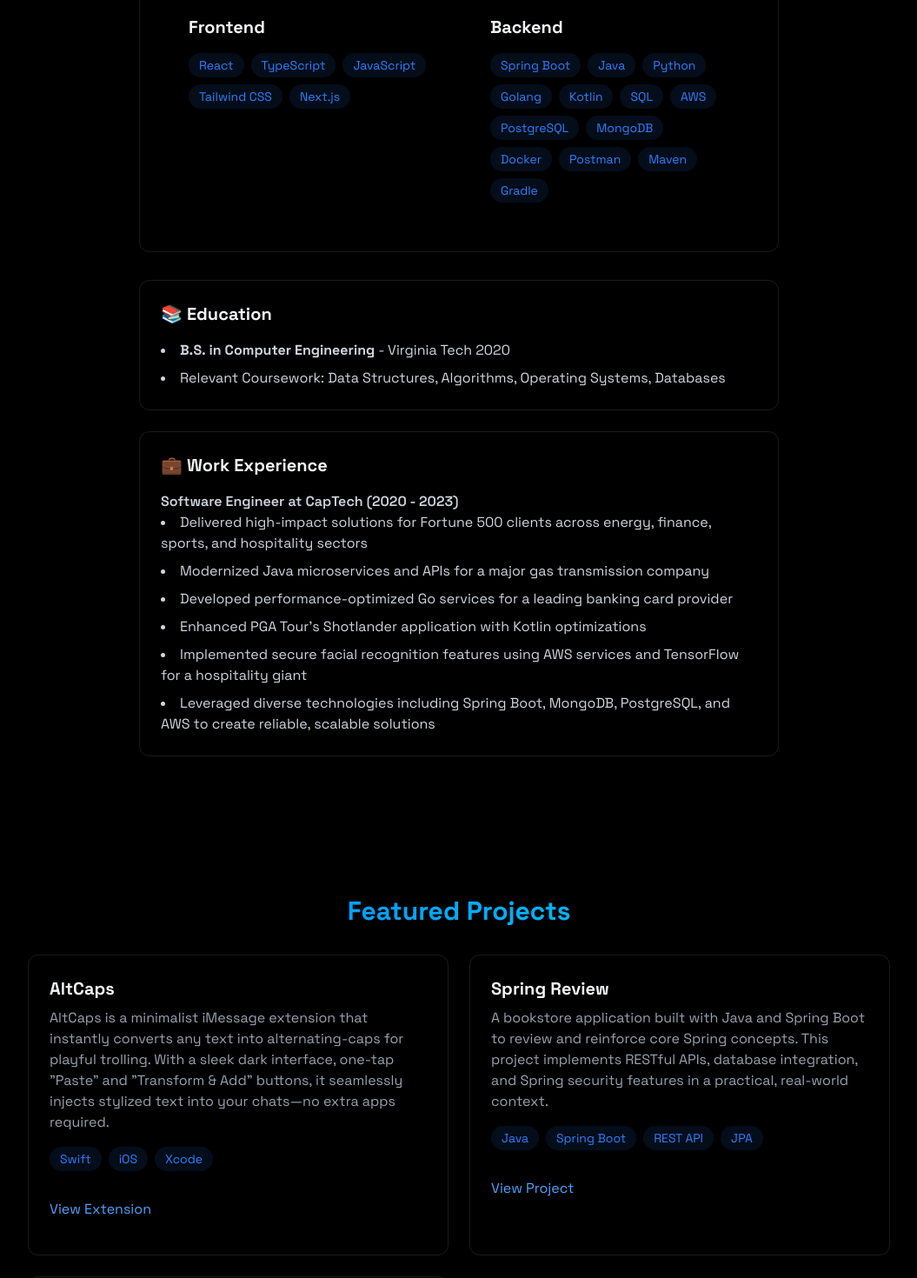
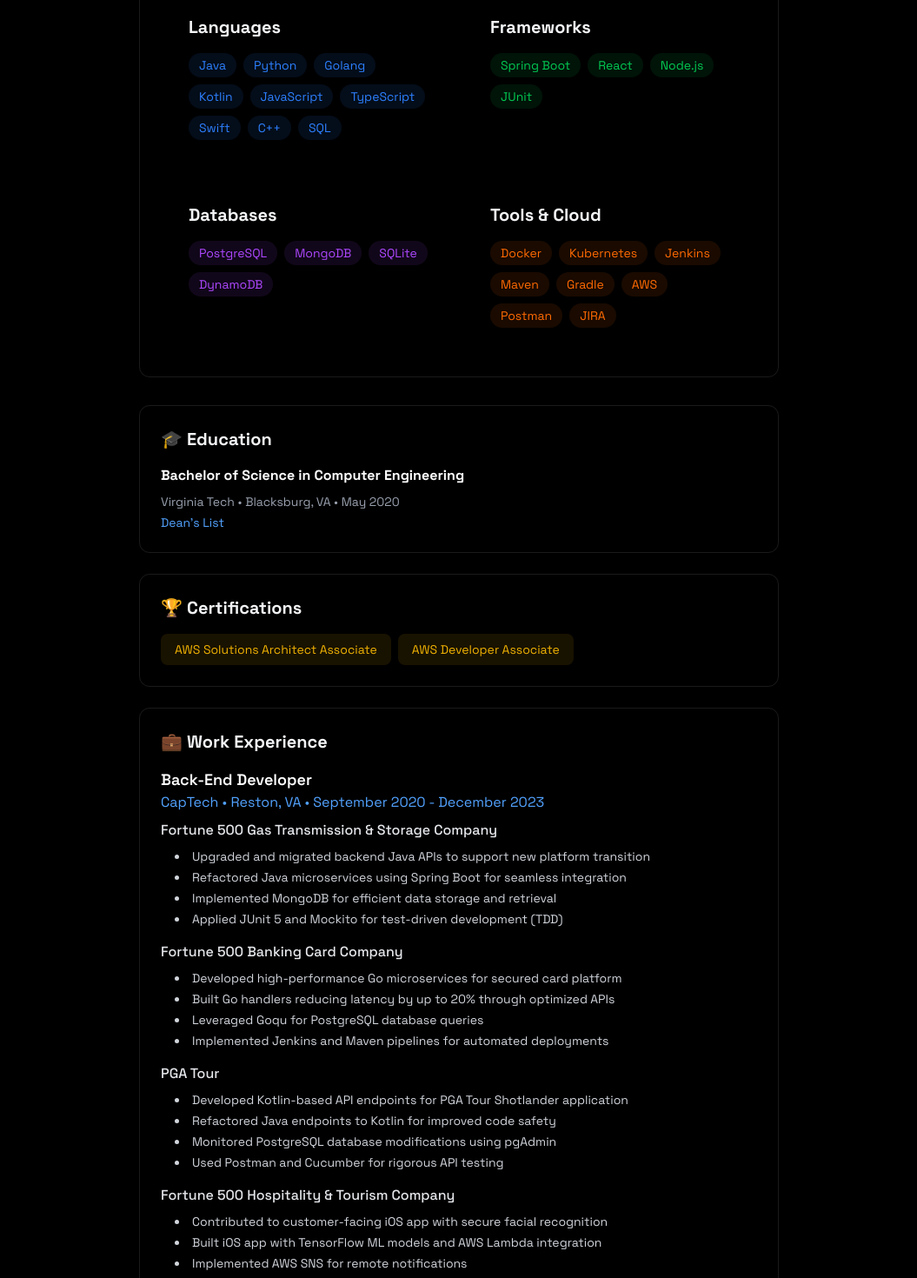
Before and after one commit to farazalam27/fqa-portfolio, a React (Vite) app: page / in a window 1280 px wide. Shown: the part 1060-2530 px from the top of the page at 87% size, without its empty margins (112-1167 px from the left). Built offline with nearby package versions, Linux system fonts and the light colour scheme.

Commit message:
Made chat window animation smoother and added more stuff to about me

```diff
--- a/src/components/sections/About.tsx
+++ b/src/components/sections/About.tsx
@@ -2,9 +2,11 @@ import { RevealOnScroll } from "../RevealOnScroll";
 import type { JSX } from 'react';
 
 export const About = (): JSX.Element => {
-    const frontendSkills: string[] = ["React", "TypeScript", "JavaScript", "Tailwind CSS", "Next.js"];
-    const backendSkills: string[] = ["Spring Boot", "Java", "Python", "Golang", "Kotlin", "SQL", "AWS", "PostgreSQL", "MongoDB",
-                                    "Docker", "Postman", "Maven", "Gradle"];
+    const languages: string[] = ["Java", "Python", "Golang", "Kotlin", "JavaScript", "TypeScript", "Swift", "C++", "SQL"];
+    const frameworks: string[] = ["Spring Boot", "React", "Node.js", "JUnit"];
+    const databases: string[] = ["PostgreSQL", "MongoDB", "SQLite", "DynamoDB"];
+    const tools: string[] = ["Docker", "Kubernetes", "Jenkins", "Maven", "Gradle", "AWS", "Postman", "JIRA"];
+    const certifications: string[] = ["AWS Solutions Architect Associate", "AWS Developer Associate"];
 
     return (
         <section id="about" className="min-h-screen flex items-center justify-center py-20"
@@ -22,9 +24,9 @@ export const About = (): JSX.Element => {
 
                     <div className="grid grid-cols-1 md:grid-cols-2 gap-6">
                         <div className="rounded-xl p-6 hover:-translate-y-1 transition-all">
-                            <h3 className="text-xl font-bold mb-4">Frontend</h3>
+                            <h3 className="text-xl font-bold mb-4">Languages</h3>
                             <div className="flex flex-wrap gap-2">
-                                {frontendSkills.map((tech, key) => (
+                                {languages.map((tech, key) => (
                                     <span
                                         key={key}
                                         className="bg-blue-500/10 text-blue-500 py-1 px-3 rounded-full text-sm hover:bg-blue-500/20
@@ -36,13 +38,41 @@ export const About = (): JSX.Element => {
                             </div>
                         </div>
                         <div className="rounded-xl p-6 hover:-translate-y-1 transition-all">
-                            <h3 className="text-xl font-bold mb-4">Backend</h3>
+                            <h3 className="text-xl font-bold mb-4">Frameworks</h3>
                             <div className="flex flex-wrap gap-2">
-                                {backendSkills.map((tech, key) => (
+                                {frameworks.map((tech, key) => (
                                     <span
                                         key={key}
-                                        className="bg-blue-500/10 text-blue-500 py-1 px-3 rounded-full text-sm hover:bg-blue-500/20
-                                                    hover:shadow-[0_2px_8px_rgba(59, 130, 246, 0.2)] transition"
+                                        className="bg-green-500/10 text-green-500 py-1 px-3 rounded-full text-sm hover:bg-green-500/20
+                                                    hover:shadow-[0_2px_8px_rgba(34, 197, 94, 0.2)] transition"
+                                    >
+                                        {tech}
+                                    </span>
+                                ))}
+                            </div>
+                        </div>
+                        <div className="rounded-xl p-6 hover:-translate-y-1 transition-all">
+                            <h3 className="text-xl font-bold mb-4">Databases</h3>
+                            <div className="flex flex-wrap gap-2">
+                                {databases.map((tech, key) => (
+                                    <span
+                                        key={key}
+                                        className="bg-purple-500/10 text-purple-500 py-1 px-3 rounded-full text-sm hover:bg-purple-500/20
+                                                    hover:shadow-[0_2px_8px_rgba(168, 85, 247, 0.2)] transition"
+                                    >
+                                        {tech}
+                                    </span>
+                                ))}
+                            </div>
+                        </div>
+                        <div className="rounded-xl p-6 hover:-translate-y-1 transition-all">
+                            <h3 className="text-xl font-bold mb-4">Tools & Cloud</h3>
+                            <div className="flex flex-wrap gap-2">
+                                {tools.map((tech, key) => (
+                                    <span
+                                        key={key}
+                                        className="bg-orange-500/10 text-orange-500 py-1 px-3 rounded-full text-sm hover:bg-orange-500/20
+                                                    hover:shadow-[0_2px_8px_rgba(249, 115, 22, 0.2)] transition"
                                     >
                                         {tech}
                                     </span>
@@ -53,46 +83,79 @@ export const About = (): JSX.Element => {
                 </div>
                 <div className="grid grid-cols-1 gap-6 mt-8">
                     <div className="p-6 rounded-xl border-white/10 border hover:-translate-y-1 transition-all">
-                        <h3 className="text-xl font-bold mb-4"> 📚 Education </h3>
-                        <ul className="list-disc list-inside text-gray-300 space-y-2">
-                            <li>
-                                <strong> B.S. in Computer Engineering </strong> - Virginia Tech 2020
-                            </li>
-                            <li>
-                                Relevant Coursework: Data Structures, Algorithms, Operating Systems, Databases
-                            </li>
-                        </ul>
+                        <h3 className="text-xl font-bold mb-4">🎓 Education</h3>
+                        <div className="text-gray-300">
+                            <div className="mb-2">
+                                <strong className="text-white">Bachelor of Science in Computer Engineering</strong>
+                            </div>
+                            <div className="text-sm text-gray-400 mb-1">Virginia Tech • Blacksburg, VA • May 2020</div>
+                            <div className="text-sm text-blue-400">Dean's List</div>
+                        </div>
                     </div>
+
                     <div className="p-6 rounded-xl border-white/10 border hover:-translate-y-1 transition-all">
-                        <h3 className="text-xl font-bold mb-4"> 💼 Work Experience </h3>
-                        <div className="space-y-4 text-gray-300">
+                        <h3 className="text-xl font-bold mb-4">🏆 Certifications</h3>
+                        <div className="flex flex-wrap gap-2">
+                            {certifications.map((cert, key) => (
+                                <span
+                                    key={key}
+                                    className="bg-yellow-500/10 text-yellow-500 py-2 px-4 rounded-lg text-sm hover:bg-yellow-500/20
+                                                hover:shadow-[0_2px_8px_rgba(234, 179, 8, 0.2)] transition"
+                                >
+                                    {cert}
+                                </span>
+                            ))}
+                        </div>
+                    </div>
+
+                    <div className="p-6 rounded-xl border-white/10 border hover:-translate-y-1 transition-all">
+                        <h3 className="text-xl font-bold mb-4">💼 Work Experience</h3>
+                        <div className="space-y-6 text-gray-300">
                             <div>
-                                <h4 className="font-semibold">
-                                    Software Engineer at CapTech (2020 - 2023)
-                                </h4>
-                                <ul className={ "list-disc list-inside space-y-2" } >
-                                    <li>
-                                        Delivered high-impact solutions for Fortune 500 clients across energy, finance,
-                                        sports, and hospitality sectors
-                                    </li>
-                                    <li>
-                                        Modernized Java microservices and APIs for a major gas transmission company
-                                    </li>
-                                    <li>
-                                        Developed performance-optimized Go services for a leading banking card provider
-                                    </li>
-                                    <li>
-                                        Enhanced PGA Tour's Shotlander application with Kotlin optimizations
-                                    </li>
-                                    <li>
-                                        Implemented secure facial recognition features using AWS services and TensorFlow
-                                        for a hospitality giant
-                                    </li>
-                                    <li>
-                                        Leveraged diverse technologies including Spring Boot, MongoDB, PostgreSQL, and
-                                        AWS to create reliable, scalable solutions
-                                    </li>
-                                </ul>
+                                <h4 className="font-semibold text-white text-lg">Back-End Developer</h4>
+                                <div className="text-blue-400 mb-2">CapTech • Reston, VA • September 2020 - December 2023</div>
+
+                                <div className="space-y-4">
+                                    <div>
+                                        <h5 className="font-medium text-gray-200 mb-2">Fortune 500 Gas Transmission & Storage Company</h5>
+                                        <ul className="list-disc list-inside space-y-1 text-sm ml-4">
+                                            <li>Upgraded and migrated backend Java APIs to support new platform transition</li>
+                                            <li>Refactored Java microservices using Spring Boot for seamless integration</li>
+                                            <li>Implemented MongoDB for efficient data storage and retrieval</li>
+                                            <li>Applied JUnit 5 and Mockito for test-driven development (TDD)</li>
+                                        </ul>
+                                    </div>
+
+                                    <div>
+                                        <h5 className="font-medium text-gray-200 mb-2">Fortune 500 Banking Card Company</h5>
+                                        <ul className="list-disc list-inside space-y-1 text-sm ml-4">
+                                            <li>Developed high-performance Go microservices for secured card platform</li>
+                                            <li>Built Go handlers reducing latency by up to 20% through optimized APIs</li>
+                                            <li>Leveraged Goqu for PostgreSQL database queries</li>
+                                            <li>Implemented Jenkins and Maven pipelines for automated deployments</li>
+                                        </ul>
+                                    </div>
+
+                                    <div>
+                                        <h5 className="font-medium text-gray-200 mb-2">PGA Tour</h5>
+                                        <ul className="list-disc list-inside space-y-1 text-sm ml-4">
+                                            <li>Developed Kotlin-based API endpoints for PGA Tour Shotlander application</li>
+                                            <li>Refactored Java endpoints to Kotlin for improved code safety</li>
+                                            <li>Monitored PostgreSQL database modifications using pgAdmin</li>
+                                            <li>Used Postman and Cucumber for rigorous API testing</li>
+                                        </ul>
+                                    </div>
+
+                                    <div>
+                                        <h5 className="font-medium text-gray-200 mb-2">Fortune 500 Hospitality & Tourism Company</h5>
+                                        <ul className="list-disc list-inside space-y-1 text-sm ml-4">
+                                            <li>Contributed to customer-facing iOS app with secure facial recognition</li>
+                                            <li>Built iOS app with TensorFlow ML models and AWS Lambda integration</li>
+                                            <li>Implemented AWS SNS for remote notifications</li>
+                                            <li>Used AWS KMS encryption to secure customer data in DynamoDB</li>
+                                        </ul>
+                                    </div>
+                                </div>
                             </div>
                         </div>
                     </div>
```
Also changed, not shown: src/components/ChatWidget.tsx (+11 -4 lines), src/components/sections/Home.tsx (+4 -4 lines), src/index.css (+40 -16 lines).
